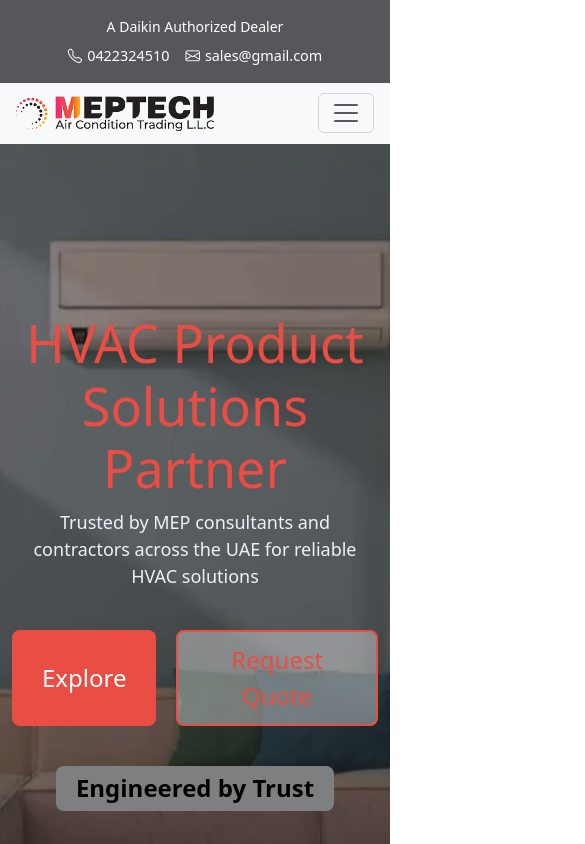
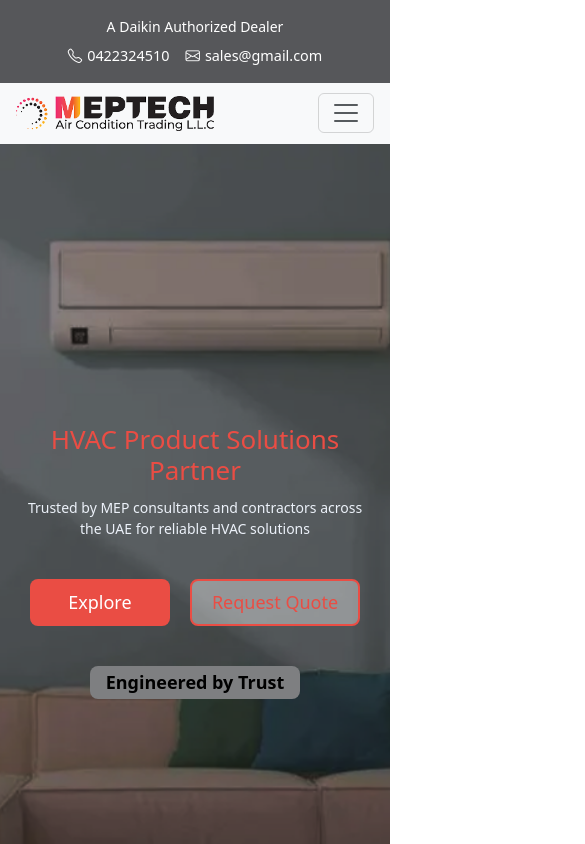
Before and after one commit to meptech308-lgtm/landing-page, an Angular app: page / in a window 390 px wide. Shown: the top 844 px of the page, 585 px wide, since content can reach past the window. Built offline with nearby package versions, Linux system fonts and the light colour scheme.

Commit message:
made responsive

```diff
--- a/src/app/components/home/home.component.css
+++ b/src/app/components/home/home.component.css
@@ -124,8 +124,12 @@
 .featured {
     display: grid;
     grid-template-columns: repeat(2, 1fr);
-    gap: 20px;
+    justify-content: center;
+    gap: 12px 10px;
     padding: 2rem;
+    max-width: 900px;
+    margin: 0 auto;
+    width: 100%;
 }
 
 .featured-card {
@@ -133,7 +137,8 @@
     background-size: cover;
     background-position: center;
     height: 250px;
-    width: 450px;
+    width: 100%;
+    max-width: 450px;
     border-radius: 10px;
     overflow: hidden;
     cursor: pointer;
@@ -142,6 +147,15 @@
     align-items: center;
     text-align: center;
     transition: transform 0.3s ease, box-shadow 0.3s ease;
+    margin: 0 auto;
+}
+
+.featured-card h5 {
+    color: #fff;
+    font-size: 28px;
+    font-weight: bold;
+    padding: 10px 20px;
+    border-radius: 6px;
 }
 
 .featured-card:hover {
@@ -149,10 +163,44 @@
     box-shadow: 0 6px 16px rgba(0, 0, 0, 0.2);
 }
 
-.featured-card h5 {
-    color: #fff;
-    font-size: 32px;
-    font-weight: bold;
-    padding: 10px 20px;
-    border-radius: 6px;
+@media (max-width: 1024px) {
+    .firstcards {
+        grid-template-columns: repeat(2, 1fr);
+    }
 }
+
+@media (max-width: 600px) {
+    .firstcards {
+        grid-template-columns: 1fr;
+    }
+}
+
+@media (max-width: 900px) {
+    .about {
+        flex-direction: column;
+        text-align: center;
+    }
+
+    .about-left img {
+        margin: 0 auto 1.5rem;
+    }
+
+    .about-right {
+        margin-top: 20px;
+    }
+}
+
+@media (max-width: 768px) {
+    .featured {
+        grid-template-columns: 1fr;
+    }
+
+    .featured-card {
+        height: 200px;
+        max-width: 100%;
+    }
+
+    .featured-card h5 {
+        font-size: 22px;
+    }
+}
--- a/src/app/shared/banner/banner.component.css
+++ b/src/app/shared/banner/banner.component.css
@@ -10,6 +10,8 @@
     display: flex;
     flex-direction: column;
     gap: 20px;
+    padding: 0 1rem;
+    /* prevent content touching screen edges */
 }
 
 .headings h4 {
@@ -28,17 +30,26 @@
     display: flex;
     gap: 20px;
     margin-top: 20px;
+    flex-wrap: wrap;
+    /* allows wrapping on smaller screens */
+    justify-content: center;
+}
+
+.explore-btn,
+.quote-btn {
+    padding: 10px 30px;
+    font-size: 24px;
+    cursor: pointer;
+    border-radius: 8px;
+    transition: 0.3s;
+    min-width: 180px;
+    /* keeps buttons usable on small screens */
 }
 
 .explore-btn {
     background-color: #EA4D44;
     color: #FFFFFF;
     border: none;
-    padding: 10px 30px;
-    font-size: 24px;
-    cursor: pointer;
-    border-radius: 8px;
-    transition: 0.3s;
 }
 
 .explore-btn:hover {
@@ -49,11 +60,6 @@
     background-color: rgba(255, 255, 255, 0.37);
     color: #EA4D44;
     border: 2px solid #EA4D44;
-    padding: 10px 30px;
-    font-size: 24px;
-    cursor: pointer;
-    border-radius: 8px;
-    transition: 0.3s;
 }
 
 .quote-btn:hover {
@@ -70,3 +76,52 @@
     margin-top: 20px;
     font-size: 24px;
 }
+
+/* Responsive tweaks */
+@media (max-width: 1024px) {
+    .headings h4 {
+        font-size: 42px;
+    }
+}
+
+@media (max-width: 768px) {
+    .headings h4 {
+        font-size: 32px;
+    }
+
+    .headings p {
+        font-size: 16px;
+    }
+
+    .explore-btn,
+    .quote-btn {
+        font-size: 20px;
+        padding: 8px 24px;
+    }
+
+    .label h6 {
+        font-size: 20px;
+    }
+}
+
+@media (max-width: 480px) {
+    .headings h4 {
+        font-size: 26px;
+    }
+
+    .headings p {
+        font-size: 14px;
+    }
+
+    .explore-btn,
+    .quote-btn {
+        font-size: 18px;
+        min-width: 140px;
+        padding: 8px 20px;
+    }
+
+    .label h6 {
+        font-size: 18px;
+        padding: 6px 16px;
+    }
+}
```
Also changed, not shown: src/app/components/home/home.component.html (+6 -10 lines).
